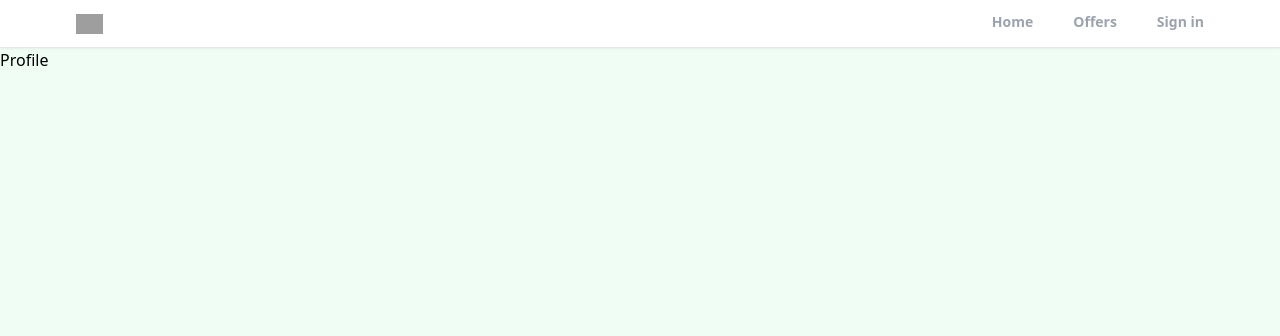
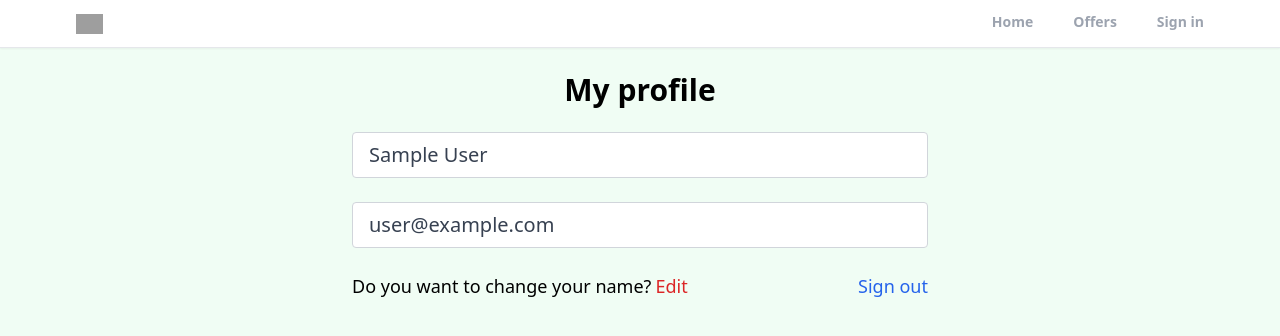
Before and after one commit to Viswaksena-J/Realtor-Clone-React, a React (Create React App) app: page /profile in a window 1280 px wide. Shown: the top 336 px of the page. Built offline with nearby package versions, Linux system fonts and the light colour scheme; no server answers; sample sign-in values are in the browser's storage; grey boxes are pictures that could not be loaded.

Commit message:
Create private hook to protect profile details and logout using OAuth functionality, signout to homepage

```diff
--- a/src/App.js
+++ b/src/App.js
@@ -3,6 +3,7 @@
 import Profile from "./pages/Profile";
 import SignIn from "./pages/SignIn";
 import SignUp from "./pages/SignUp";
+import PrivateRoute from "./components/PrivateRoute";
 import Offers from "./pages/Offers";
 import ForgotPassword from "./pages/ForgotPassword";
 import Header from "./components/Header";
@@ -16,7 +17,9 @@
         <Header/>
         <Routes>
           <Route path="/" element={<Home />} />
-          <Route path="/profile" element={<Profile />} />
+          <Route path="/profile" element={<PrivateRoute />}>
+            <Route path="/profile" element={<Profile />} />
+          </Route>
           <Route path="/sign-in" element={<SignIn />} />
           <Route path="/sign-up" element={<SignUp />} />
           <Route path="/forgot-password" element={<ForgotPassword />} />
--- /dev/null
+++ b/src/components/PrivateRoute.jsx
@@ -0,0 +1,11 @@
+import React from "react";
+import { Outlet, Navigate } from "react-router-dom";
+import {useAuthStatus} from "../hooks/useAuthStatus";
+
+export default function PrivateRoute() {
+  const {loggedIn, checkingStatus} = useAuthStatus();
+  if(checkingStatus){
+    return <h3>Loading...</h3>
+  }
+  return loggedIn ? <Outlet /> : <Navigate to="/sign-in" />;
+}
--- /dev/null
+++ b/src/hooks/useAuthStatus.jsx
@@ -0,0 +1,19 @@
+import { getAuth, onAuthStateChanged } from "firebase/auth";
+import React, { useEffect } from "react";
+import { useState } from "react";
+
+export function useAuthStatus() {
+  const [loggedIn, setLoggedIn] = useState(false);
+  const [checkingStatus, setCheckingStatus] = useState(true);
+
+  useEffect(() => {
+    const auth = getAuth();
+    onAuthStateChanged(auth, (user) => {
+      if (user) {
+        setLoggedIn(true);
+      }
+      setCheckingStatus(false);
+    });
+  }, []);
+  return { loggedIn, checkingStatus };
+}
--- a/src/pages/Profile.jsx
+++ b/src/pages/Profile.jsx
@@ -1,7 +1,56 @@
-import React from 'react'
+import React from "react";
+import { useState } from "react";
+import { getAuth } from "firebase/auth";
+import { useNavigate } from "react-router-dom";
 
 export default function Profile() {
+  const auth = getAuth();
+  const navigate = useNavigate();
+  const [formData, setFormData] = useState({
+    name: auth.currentUser.displayName,
+    email: auth.currentUser.email,
+  });
+  const { name, email } = formData;
+  function onLogout() {
+    auth.signOut();
+    navigate('/')
+  }
   return (
-    <div>Profile</div>
-  )
+    <>
+      <section className="max-w-6xl mx-auto flex justify-center items-center flex-col">
+        <h1 className="text-3xl text-center mt-6 font-bold">My profile</h1>
+        <div className="w-full md:w-[50%] mt-6">
+          <form action="">
+            {/* {Name input} */}
+            <input
+              type="text"
+              id="name"
+              value={name}
+              disabled
+              className="mb-6 w-full px-4 py-2 text-xl text-gray-700 bg-white border border-gray-300 rounded transition ease-in-out"
+            />
+            {/* {Email input} */}
+            <input
+              type="email"
+              id="email"
+              value={email}
+              disabled
+              className="mb-6 w-full px-4 py-2 text-xl text-gray-700 bg-white border border-gray-300 rounded transition ease-in-out"
+            />
+            <div className="flex justify-between whitespace-nowrap text-sm sm:text-lg mb-6">
+              <p className="flex items-center">
+                Do you want to change your name?
+                <span className="text-red-600 hover:text-red-700 transition ease-in-out duration-200 ml-1 cursor-pointer">
+                  Edit
+                </span>
+              </p>
+              <p onClick={onLogout} className="text-blue-600 hover:text-blue-800 transition ease-in-out duration-200 ml-1 cursor-pointer">
+                Sign out
+              </p>
+            </div>
+          </form>
+        </div>
+      </section>
+    </>
+  );
 }
```
